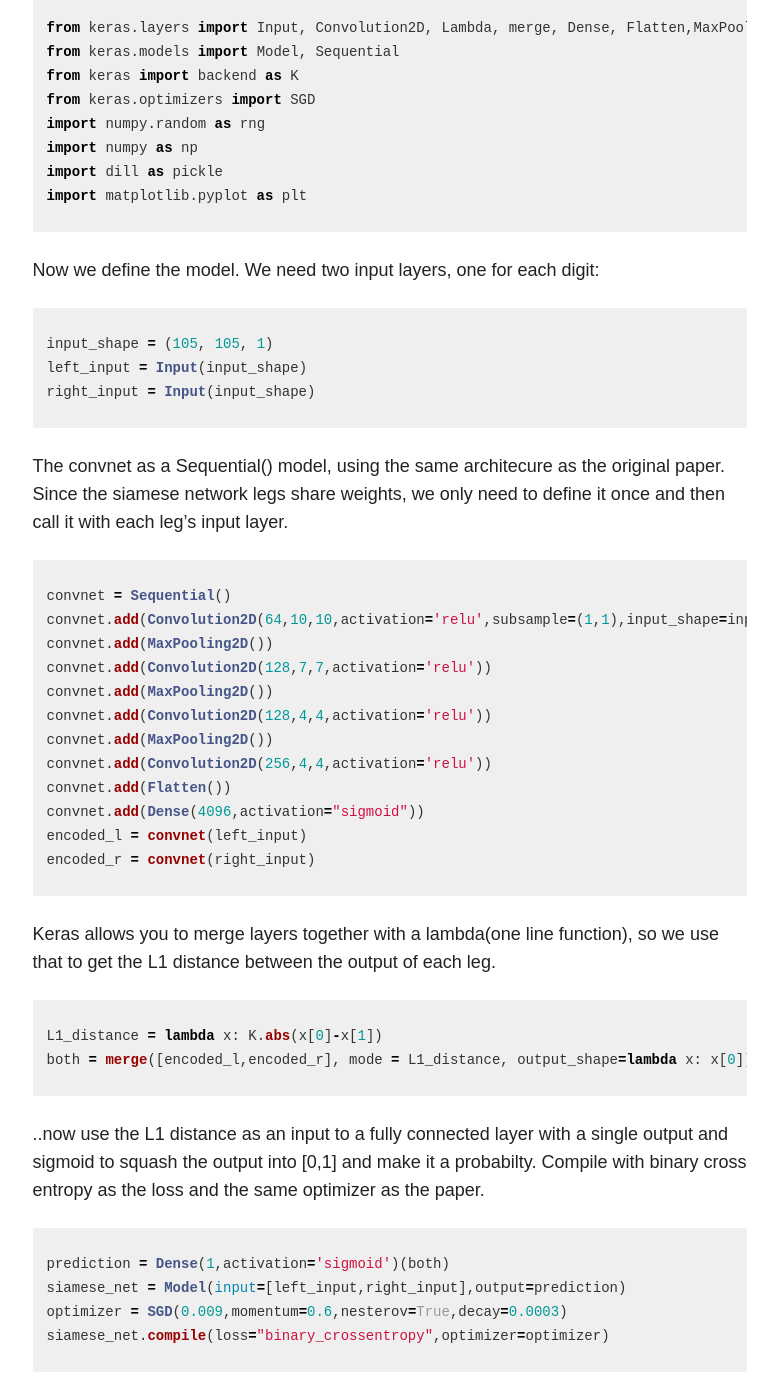
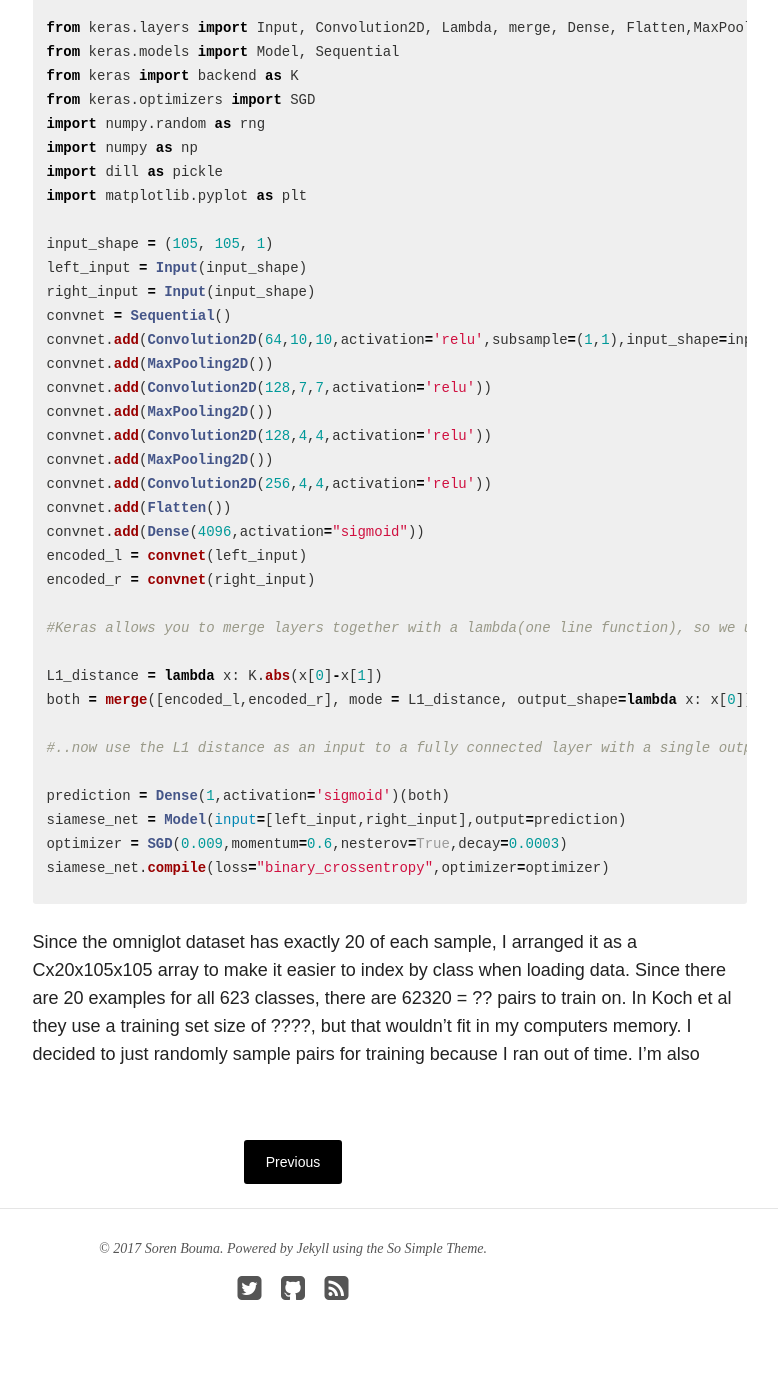
Before and after one commit to sorenbouma/sorenbouma.github.io, a Jekyll site: the page built from _posts/blog/2017-02-11-oneshot.md, in a window 1280 px wide and 1400 px high, scrolled down 6622 px. Shown: the whole window, without its empty margins (347-1125 px from the left). Built offline with Jekyll 4.4.1, drawn with Linux system fonts in a browser that asks for light colours; nearby versions of some CDN libraries; formulas are drawn with MathJax 3.

Commit message:
fixed math

```diff
--- a/_posts/blog/2017-02-11-oneshot.md
+++ b/_posts/blog/2017-02-11-oneshot.md
@@ -138,18 +138,10 @@ import numpy.random as rng
 import numpy as np
 import dill as pickle
 import matplotlib.pyplot as plt
-{% endhighlight %}
 
-Now we define the model. We need two input layers, one for each digit:
-{% highlight python %}
 input_shape = (105, 105, 1)
 left_input = Input(input_shape)
 right_input = Input(input_shape)
-{% endhighlight %}
-
-The convnet as a Sequential() model, using the same architecure as the original paper. Since the siamese network legs share weights, we only need to define it once and then call it with each leg's input layer.
-
-{% highlight python %}
 convnet = Sequential()
 convnet.add(Convolution2D(64,10,10,activation='relu',subsample=(1,1),input_shape=input_shape))
 convnet.add(MaxPooling2D())
@@ -162,18 +154,14 @@ convnet.add(Flatten())
 convnet.add(Dense(4096,activation="sigmoid"))
 encoded_l = convnet(left_input)
 encoded_r = convnet(right_input)
-{% endhighlight %}
 
-Keras allows you to merge layers together with a lambda(one line function), so we use that to get the L1 distance between the output of each leg.
+#Keras allows you to merge layers together with a lambda(one line function), so we use that #to get the L1 distance between the output of each leg.
 
-{% highlight python %}
 L1_distance = lambda x: K.abs(x[0]-x[1])
 both = merge([encoded_l,encoded_r], mode = L1_distance, output_shape=lambda x: x[0])
-{% endhighlight %}
 
-..now use the L1 distance as an input to a fully connected layer with a single output and sigmoid to squash the output into [0,1] and make it a probabilty. Compile with binary cross entropy as the loss and the same optimizer as the paper.
+#..now use the L1 distance as an input to a fully connected layer with a single output and #sigmoid to squash the output into [0,1] and make it a probabilty. Compile with binary cross #entropy as the loss and the same optimizer as the paper.
 
-{% highlight python %}
 prediction = Dense(1,activation='sigmoid')(both)
 siamese_net = Model(input=[left_input,right_input],output=prediction)
 optimizer = SGD(0.009,momentum=0.6,nesterov=True,decay=0.0003)
```
